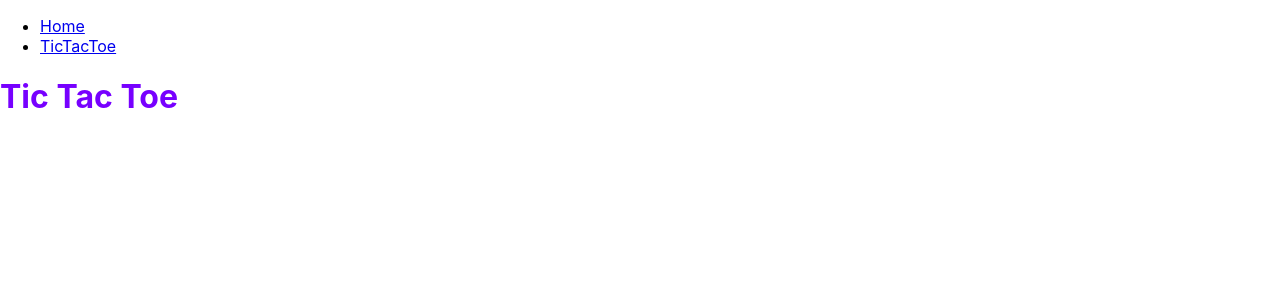
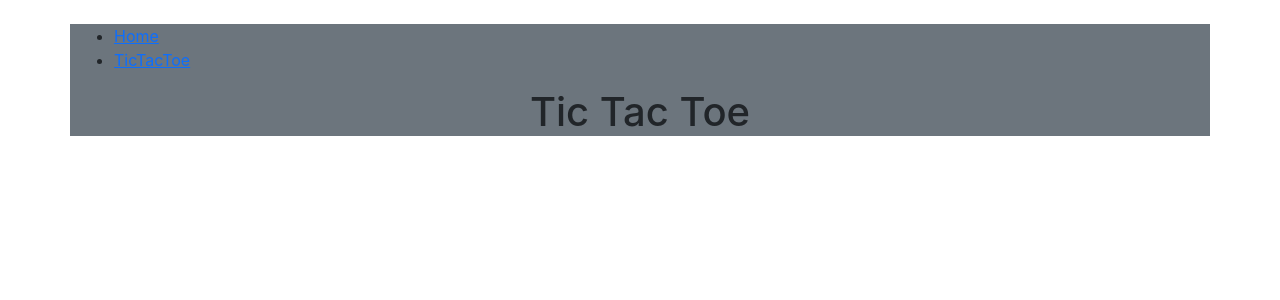
Before and after one commit to nakanu18/react-minigames, a React (Create React App) app: page /tictactoe in a window 1280 px wide. Shown: the top 300 px of the page. Built offline with nearby package versions, Linux system fonts and the light colour scheme.

Commit message:
Re-add maxine's style changes

```diff
--- a/public/index.html
+++ b/public/index.html
@@ -24,6 +24,12 @@
       work correctly both with client-side routing and a non-root public URL.
       Learn how to configure a non-root public URL by running `npm run build`.
     -->
+        <link
+            href="https://cdn.jsdelivr.net/npm/bootstrap@5.0.2/dist/css/bootstrap.min.css"
+            rel="stylesheet"
+            integrity="sha384-EVSTQN3/azprG1Anm3QDgpJLIm9Nao0Yz1ztcQTwFspd3yD65VohhpuuCOmLASjC"
+            crossorigin="anonymous"
+        />
         <title>React App</title>
     </head>
     <body>
--- a/src/App.js
+++ b/src/App.js
@@ -6,7 +6,7 @@ import TicTacToe from "./TicTacToe/TicTacToe";
 export default function App() {
     return (
         <Router>
-            <div>
+            <div className="container bg-secondary mt-4">
                 <ul>
                     <li>
                         <Link to="/">Home</Link>
@@ -15,7 +15,6 @@ export default function App() {
                         <Link to="/tictactoe">TicTacToe</Link>
                     </li>
                 </ul>
-
                 <Switch>
                     <Route path="/tictactoe">
                         <TicTacToe />
--- a/src/TicTacToe/TicTacToe.js
+++ b/src/TicTacToe/TicTacToe.js
@@ -17,8 +17,8 @@ export default class TicTacToe extends Component {
 
     render() {
         return (
-            <div>
-                <h1 className={styles.header}>Tic Tac Toe</h1>
+            <div className="container">
+                <h1 className="text-center">Tic Tac Toe</h1>
             </div>
         );
     }
```
